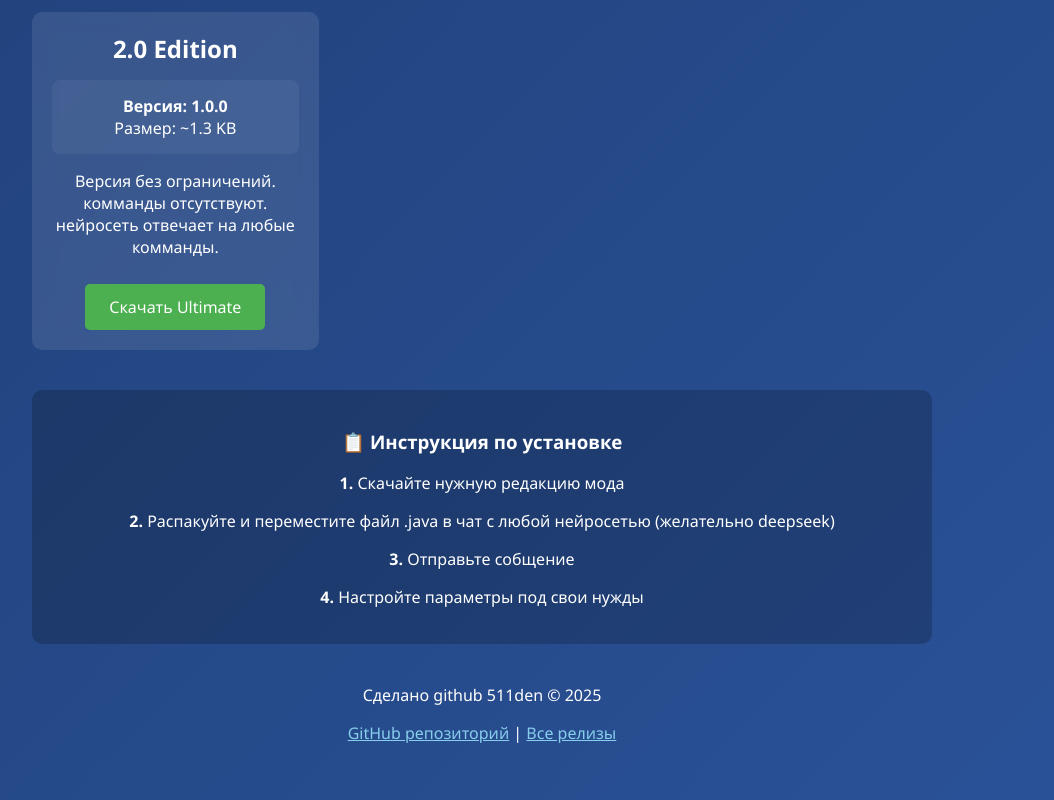
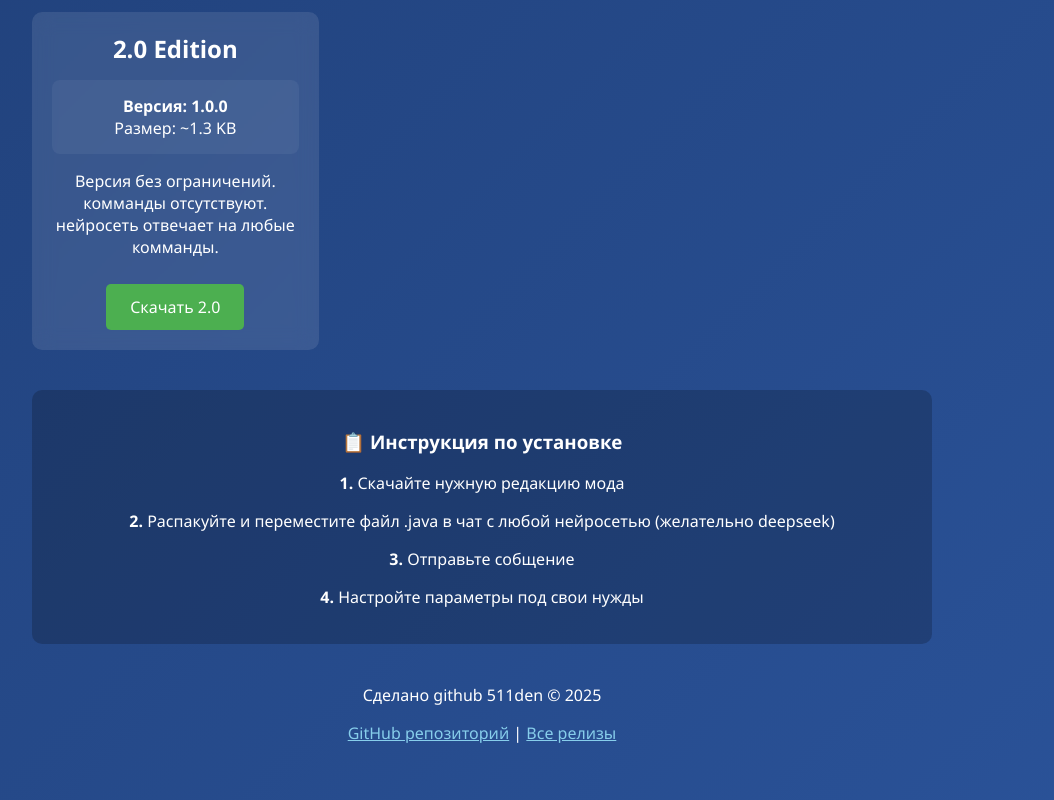
Before and after one commit to 511den/51dMod, a plain HTML site: page index.html in a window 1280 px wide. Shown: the part 749-1549 px from the top of the page, without its empty margins (158-1212 px from the left). Drawn offline with Linux system fonts and the light colour scheme.

Commit message:
Update index.html

```diff
--- a/index.html
+++ b/index.html
@@ -145,7 +145,7 @@
                     Размер: ~1.3 KB
                 </div>
                 <p>Версия без ограничений. комманды отсутствуют. нейросеть отвечает на любые комманды.</p>
-                <a href="https://raw.githubusercontent.com/511den/51dMod/main/mods/51dmodULTIMATE.rar" class="download-btn">Скачать Ultimate</a>
+                <a href="https://raw.githubusercontent.com/511den/51dMod/main/mods/51dmod2.0.rar" class="download-btn">Скачать 2.0</a>
             </div>
         </div>
 
```
